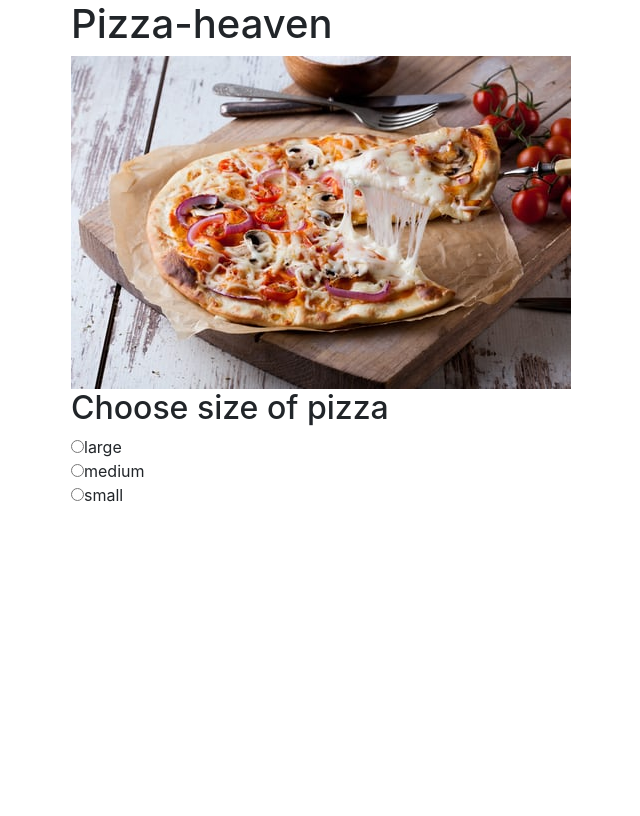
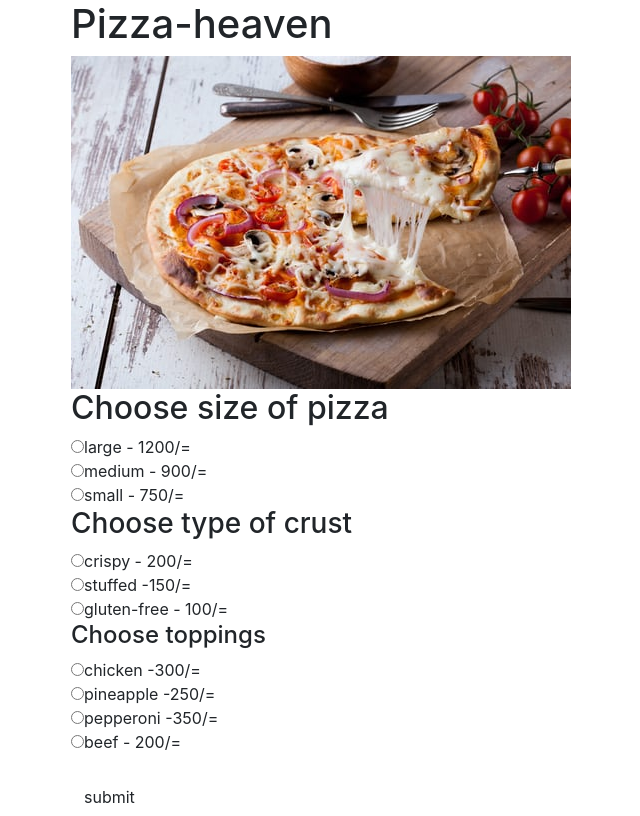
Before and after one commit to Glo18/Pizza-heaven, a plain HTML site: page index.html in a window 1280 px wide. Shown: the whole page, without its empty margins (14-654 px from the left). Drawn offline with Linux system fonts and the light colour scheme.

Commit message:
add charges and specifications

```diff
--- a/index.html
+++ b/index.html
@@ -16,15 +16,33 @@
                 <h2>Choose size of pizza</h2>
                 <form id="Pizza type">
                     <form class="form-group radio-button">
-                        <input type="radio" class="size labels" value="large" id="rad1" name="size" required>large
+                        <input type="radio" class="size labels" value="large" id="rad1" name="size" required>large - 1200/=
                         <br>
-                        <input type="radio" class="size labels" value="medium" id="rad1" name="size" required>medium
+                        <input type="radio" class="size labels" value="medium" id="rad1" name="size" required>medium - 900/=
                         <br>
-                        <input type="radio" class="size labels" value="small" id="rad1" name="size" required>small
+                        <input type="radio" class="size labels" value="small" id="rad1" name="size" required>small - 750/=
+                        <br>
+                <h3>Choose type of crust</h3>
+                <form class="form-group radio-button">
+                    <input type="radio" class="crust labels" value="crispy" id="rad1" name="crust" required>crispy - 200/=
+                    <br>
+                    <input type="radio" class="crust labels" value="stuffed" id="rad1" name="crust" required>stuffed -150/=
+                    <br>
+                    <input type="radio" class="crust labels" value="gluten-free" id="rad1" name="crust" required>gluten-free - 100/=
+                    <br>
+                    <h4>Choose toppings</h4>
+                    <form class="form-group radio-button">
+                        <input type="radio" class="toppings labels" value="chicken" id="rad1" name="toppings" required>chicken -300/=
+                        <br>
+                        <input type="radio" class="toppings labels" value="pineapple" id="rad1" name="toppings" required>pineapple -250/=
+                        <br>
+                        <input type="radio" class="toppings labels" value="pepperoni" id="rad1" name="toppings" required>pepperoni -350/=
+                        <br>
+                        <input type="radio" class="toppings labels" value="beef" id="rad1" name="toppings" required>beef - 200/=
                         <br>
                     </form>
                     <br>
-
+                    <button type="submit" class="btn">submit</button></button>
                         </div>
                     </form>
                 </div>
```
